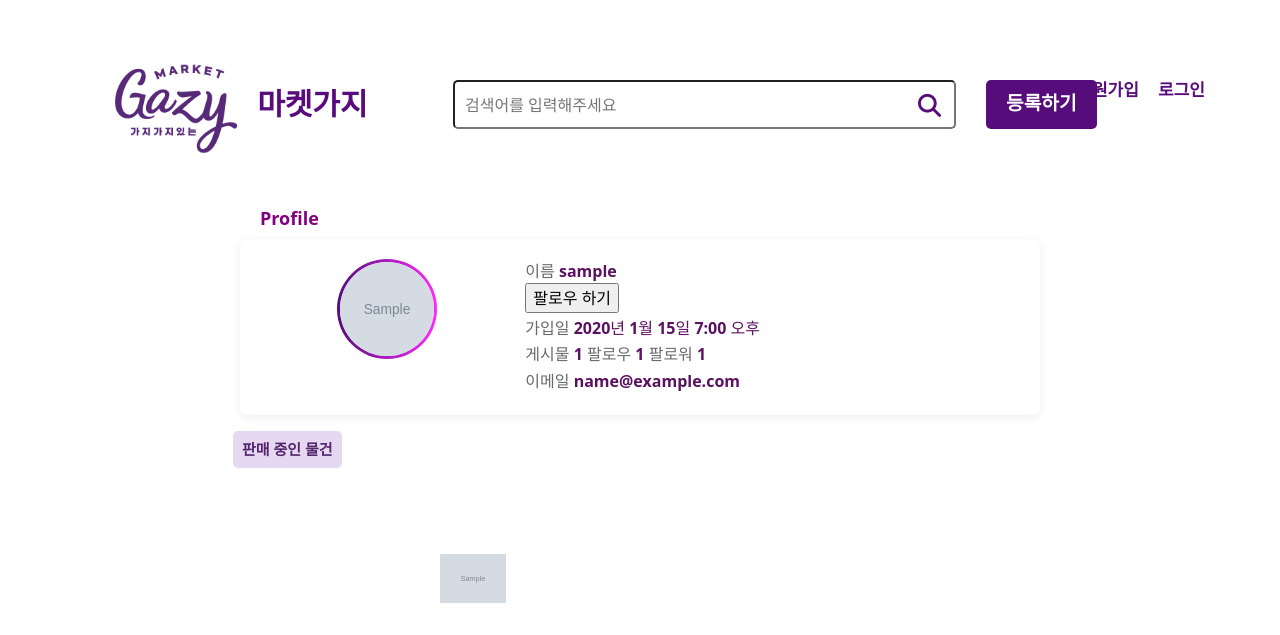
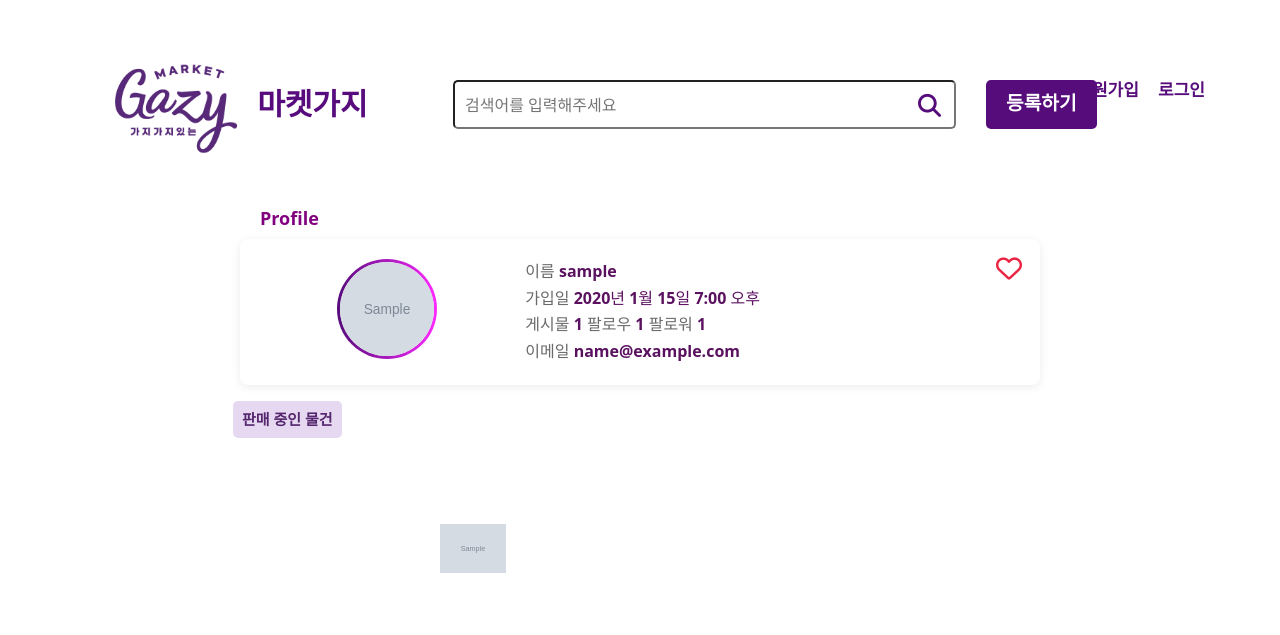
Before and after one commit to SHY-89/spartamarket_8, a Django app: a page that uses templates/base.html in a window 1280 px wide. Shown: the part 45-680 px from the top of the page. Run offline with Django 4.2, Linux system fonts and the light colour scheme; tables that the repository leaves empty hold one stand-in row (values such as "Sample post"); grey boxes marked "Sample" are stand-in pictures; some libraries are stand-ins or nearby versions.

Commit message:
feature:profile 프로필: 팔로우, 언팔로우 디자인 수정

```diff
--- a/static/css/style.css
+++ b/static/css/style.css
@@ -696,3 +696,8 @@ h5.profile {
 .read-page .product-info > p{
     font-size: 23px;
 }
+
+#follow-form {
+    top: -11px;
+    right: -8px;
+}
--- a/templates/base.html
+++ b/templates/base.html
@@ -12,7 +12,7 @@
     <script src="https://cdn.jsdelivr.net/npm/bootstrap@5.3.3/dist/js/bootstrap.bundle.min.js" integrity="sha384-YvpcrYf0tY3lHB60NNkmXc5s9fDVZLESaAA55NDzOxhy9GkcIdslK1eN7N6jIeHz" crossorigin="anonymous"></script>
     <script src="https://cdn.jsdelivr.net/npm/sweetalert2@11.12.4/dist/sweetalert2.all.min.js"></script>
     <script src="https://kit.fontawesome.com/8f954b3564.js" crossorigin="anonymous"></script>
-    <link rel="stylesheet" href="{% static 'css/style.css' %}?v=1.911">
+    <link rel="stylesheet" href="{% static 'css/style.css' %}?v=1.912">
 </head>
 
 <body>
--- a/users/templates/users/profile.html
+++ b/users/templates/users/profile.html
@@ -12,16 +12,16 @@
                 <i class="fa-solid fa-plus" data-bs-toggle="modal" data-bs-target="#exampleModalCenter" style="position: absolute; border: 3px solid #fff; background: #b67cc1; bottom: 2px; left: 146px; padding: 5px 5px; border-radius: 100%; color: #fff; cursor: pointer;"></i>
                 {% endif %}
             </div>
-            <div class="col-md-8" style="text-align: left;">
+            <div class="col-md-8" style="text-align: left; position: relative;">
                 <div class="profile_content">
                     <span class="label">이름</span> <span class="value">{{ member.username }}</span>
                     {% if request.user != member %}
-                        <form action="{% url 'users:follow' member.pk %}" method="POST">
+                        <form action="{% url 'users:follow' member.pk %}" method="POST" id="follow-form" class="product_like">
                             {% csrf_token %}
                             {% if request.user in member.followers.all %}
-                                <input type="submit" value="언팔로우 하기">
+                                <button type="submit" class="heart_btn" ><i class="fa-solid fa-heart"></i></button>
                             {% else %}
-                                <input type="submit" value="팔로우 하기">
+                                <button type="submit" class="heart_btn" ><i class="fa-regular fa-heart"></i></button>
                             {% endif %}
                         </form>
                     {% endif %}
```
